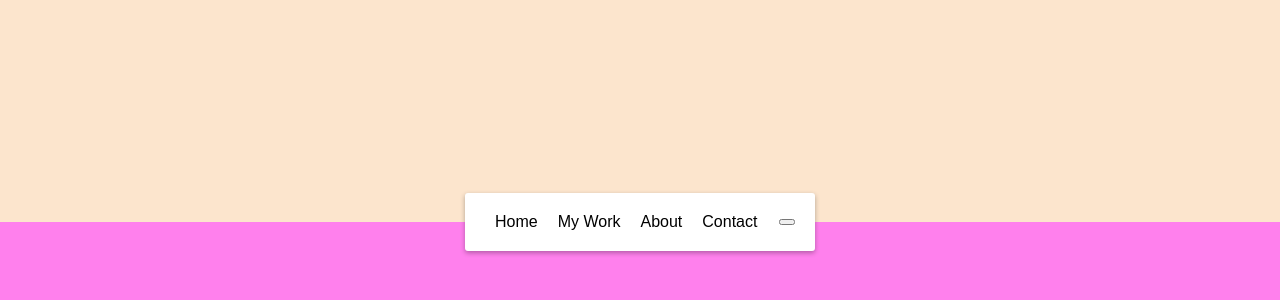
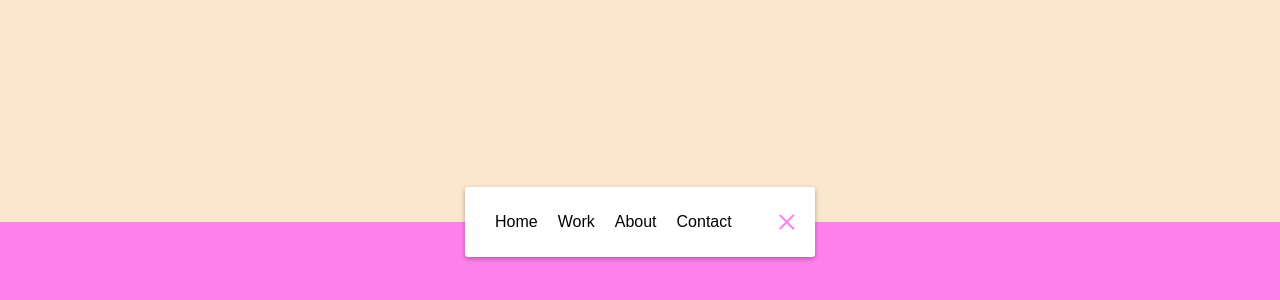
Before and after one commit to jackiecodes2021/animated-nav, a plain HTML site: page index.html in a window 1280 px wide. Shown: the part 178-478 px from the top of the page. Drawn offline with Linux system fonts and the light colour scheme; a web font is replaced by a local one.

Commit message:
updated style.css
created 'x' button

```diff
--- a/index.html
+++ b/index.html
@@ -12,13 +12,16 @@
 
     </head>
     <body>
+        <!--navbar-->
         <nav class="active" id="nav">
+            <!--links in nav-->
             <ul>
                 <li><a href="#">Home</a></li>
-                <li><a href="#">My Work</a></li>
+                <li><a href="#">Work</a></li>
                 <li><a href="#">About</a></li>
                 <li><a href="#">Contact</a></li>
             </ul>
+            <!--two line icon button -->
             <button class="icon" id="toggle">
                 <div class="line line1"></div>
                 <div class="line line2"></div>
--- a/style.css
+++ b/style.css
@@ -60,3 +60,34 @@ nav ul a{
     text-decoration: none;
     margin: 0 10px;
 }
+.icon{
+    background-color: #fff;
+    border: 0;
+    cursor: pointer;
+    padding: 0;
+    margin: 0;
+    position: relative;
+    height: 30px;
+    width: 30px;
+}
+.icon:focus{
+    outline: 0;
+}
+.icon .line{
+    background-color: #ff80ed;
+    height: 2px;
+    width: 20px;
+    position: absolute;
+    top: 10px;
+    left: 5px;
+}
+.icon .line2{
+    top: auto;
+    bottom: 10px;
+}
+nav.active .icon .line1{
+    transform: rotate(-765deg) translateY(5.5px);
+}
+nav.active .icon .line2{
+    transform: rotate(765deg) translateY(-5.5px);
+}
```
